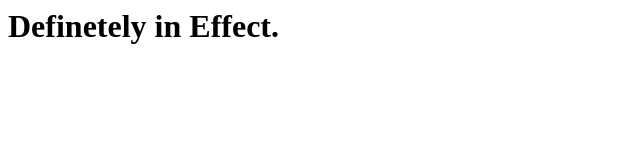
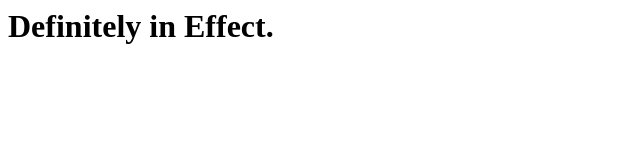
Before and after one commit to bloviated/gooffkings, a plain HTML site: page index.html in a window 1280 px wide. Shown: the full height of the page, 0-640 px from the left. Drawn offline with Linux system fonts and the light colour scheme.

Commit message:
Update index.html

```diff
--- a/index.html
+++ b/index.html
@@ -3,7 +3,7 @@
     <title>Go Off Kings</title>
   </head>
  <body>
-    <h1>Definetely in Effect.</h1>
+    <h1>Definitely in Effect.</h1>
   </body>
 
 </html>
```
